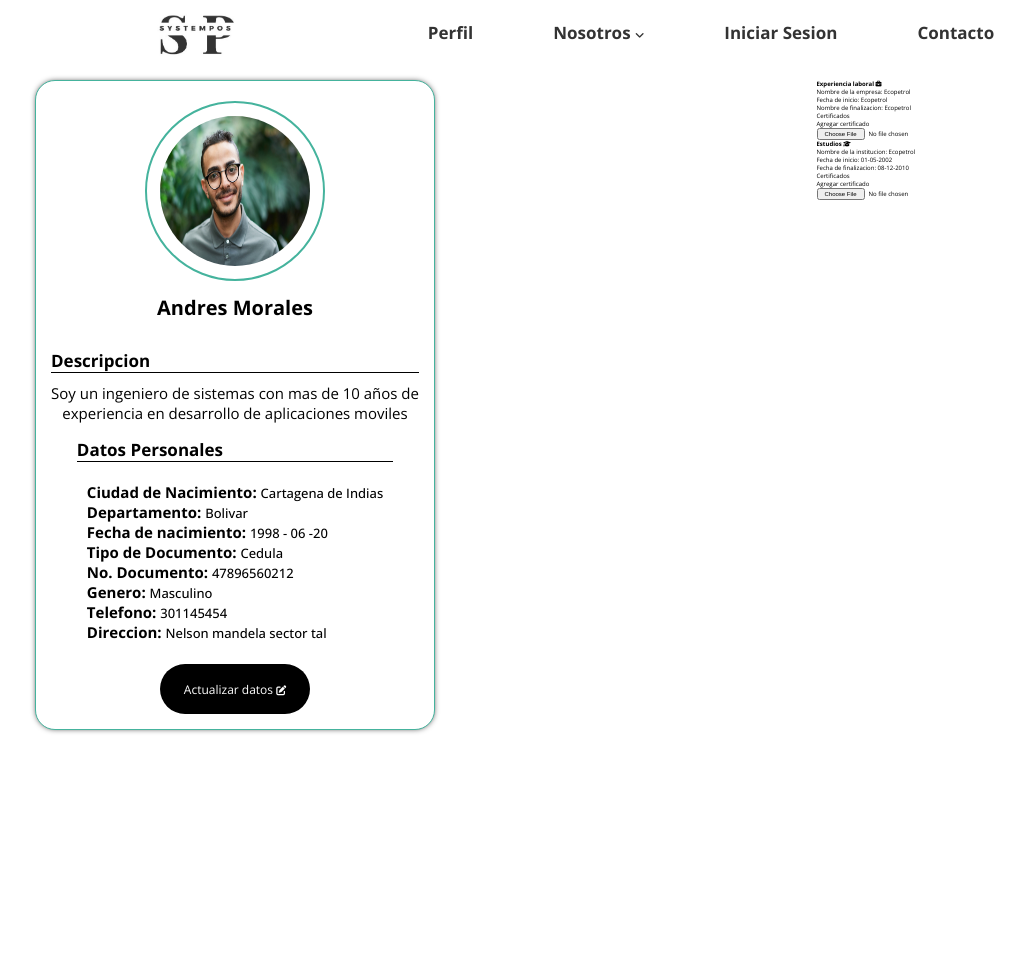
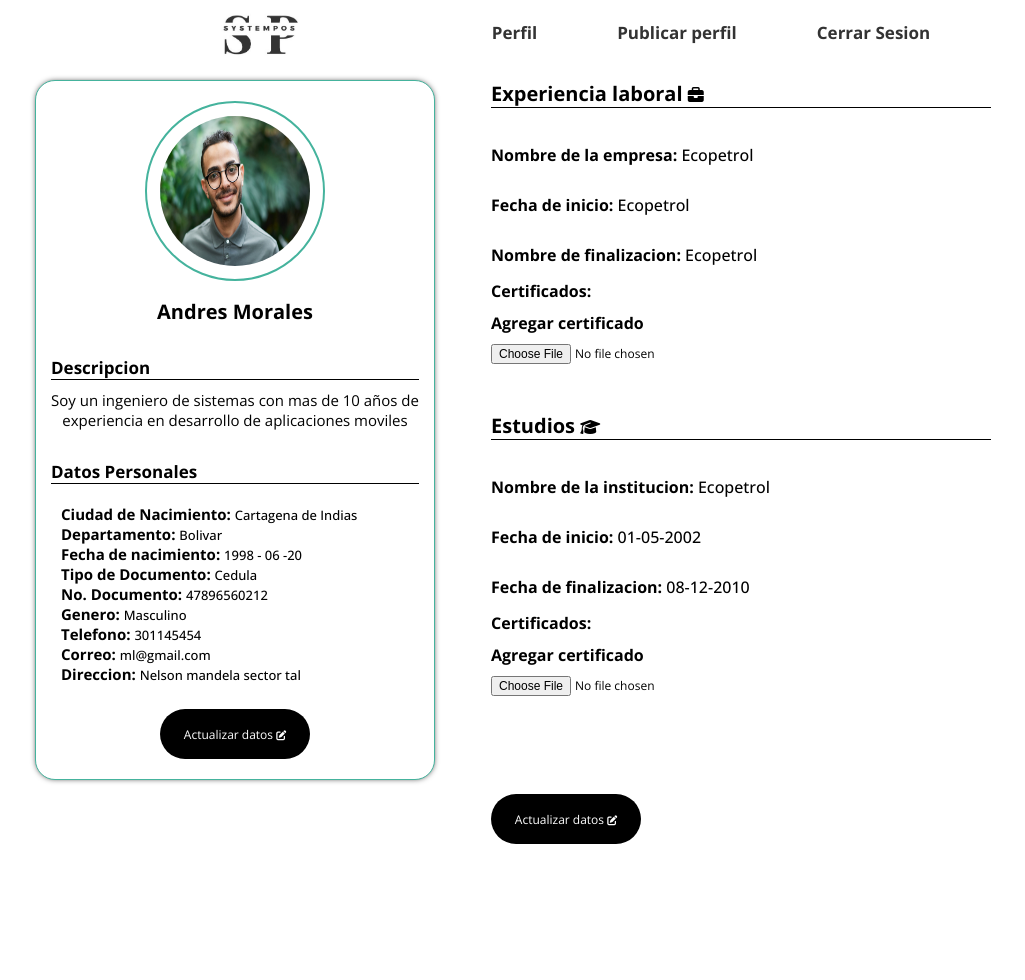
Before and after one commit to ZhironAndres/SystemPos, a PHP site: page /php/paginaPrincipalUsuario.php in a window 1280 px wide. Shown: the whole page, without its empty margins (21-1046 px from the left). After the commit the page ends 844 px from the top, so only its background shows below. Run offline with PHP 8.4, Linux system fonts and the light colour scheme; some libraries are stand-ins or nearby versions.

Commit message:
Terminando de crear el perfil de usuario

```diff
--- a/CSS/profileUser.css
+++ b/CSS/profileUser.css
@@ -155,7 +155,7 @@ header{
 
 .profileDisplay{
     width:40%;
-    height: 900px;
+    height: 500px;
     display: flex;
     flex-direction: column;
     margin-top: 80px;
@@ -167,7 +167,7 @@ header{
 
 .cardProfile{
     width: 400px;
-    height: 650px;
+    height: 700px;
     display: flex;
     align-items: center;
     background-color: #ffffff;
@@ -241,7 +241,10 @@ header{
 
     justify-content: center;
 }
-
+.info{
+    width: 100%;
+    padding: 15px;
+}
 .datosPersonales h4{
     font-size: 1.7rem;
     border-bottom: 1px solid black;
@@ -314,9 +317,113 @@ header{
 
 .infoDisplay{
     width:60%;
-    height: 900px;
+    height: 600px;
     display: flex;
     flex-direction: column;
     margin-top: 80px;
     align-items: center;
 }
+
+.information{
+    width: 100%;
+    height: 345px;
+    display: flex;
+    flex-direction: column;
+}
+
+.titulo{
+    width: 500px;
+    height: 50px;
+
+}
+
+.titulo h5{
+    font-size: 2rem;
+    border-bottom: 1px solid black;
+}
+
+.titulo i{
+    font-size: 1.6rem;
+}
+
+.campos{
+    width: auto;
+    height: auto;
+
+}
+
+.campos p{
+    font-size: 1.6rem;
+    line-height: 50px;
+    font-weight: 700;
+}
+
+.campos span{
+   font-size: 1.6rem;
+   font-weight: 500;
+}
+.certify{
+    width: auto;
+    height: auto;
+}
+.certify p{
+    font-size: 1.6rem;
+    font-weight: 700;
+    margin-bottom: 10px;
+}
+
+.files{
+    width: 500px;
+    height: 100px;
+}
+
+.files p{
+    font-size: 1.6rem;
+    font-weight: 700;
+    margin-bottom: 10px;
+}
+.files input{
+    font-size: 1.2rem;
+}
+.buttonActualizar{
+    width: 150px;
+    height: 150px;
+    display: flex;
+    justify-content: center;
+    align-items: center;
+}
+
+.buttonActualizar button{
+    width: 150px;
+    height: 50px;
+   margin: 0 auto;
+    border-radius: 50px;
+   border: none;
+    background-color:black;
+
+
+}
+
+.buttonActualizar a{
+    width: 100%;
+    font-size: 1.2rem;
+    text-decoration: none;
+    color: white;
+
+}
+
+.buttonActualizar button:hover{
+    border: 3px solid rgb(26, 188, 156);
+    animation: pulsate 1s ease-in-out;
+}
+
+@keyframes pulsate {
+    0%{
+        box-shadow: 0 0 50px  rgb(43, 247, 207);
+    }
+}
+
+.buttonActualizar i{
+    color: white;
+    font-size: 1rem;
+}
--- a/php/paginaPrincipalUsuario.php
+++ b/php/paginaPrincipalUsuario.php
@@ -27,14 +27,8 @@
             <div class="container-list">
                 <ul class="nav-menu">
                     <li class="nav-item"><a class="nav-link" href="#">Perfil</a></li>
-                    <li class="nav-item"><a class="nav-link" href="#Nosotros">Nosotros <i class="fa-solid fa-angle-down"></i></a>
-                        <ul class="submenu">
-                            <li><a href="#">Mision</a></li>
-                            <li><a href="#">Vision</a></li>
-                        </ul>
-                    </li>
-                    <li class="nav-item"><a class="nav-link" href="php/iniciarSesion.php">Iniciar <span></span> Sesion</a></li>
-                    <li class="nav-item"><a class="nav-link" href="#Contacto">Contacto</a></li>
+                    <li class="nav-item"><a class="nav-link" href="php/iniciarSesion.php">Publicar perfil</a></li>
+                    <li class="nav-item"><a class="nav-link" href="#Contacto">Cerrar Sesion</a></li>
                 </ul>
             </div>
             <div class="hamburger">
@@ -73,6 +67,7 @@
                        <div class="datos"> <p>No. Documento:  <span>47896560212</span></p> </div>
                        <div class="datos"> <p>Genero:   <span>Masculino</span></p> </div>
                     <div class="datos"> <p>Telefono:  <span>301145454</span></p> </div>
+                    <div class="datos"> <p>Correo:   <span>ml@gmail.com</span></p> </div>
                     <div class="datos"> <p>Direccion:   <span>Nelson mandela sector tal</span></p> </div>
                        </div>
                     </div>
@@ -88,10 +83,10 @@
                     <div class="campos"><p>Nombre de la empresa: <span>Ecopetrol</span></p></div>
                     <div class="campos"><p>Fecha de inicio: <span>Ecopetrol</span></p></div>
                     <div class="campos"><p>Nombre de finalizacion: <span>Ecopetrol</span></p></div>
-                    <div>
-                        <p>Certificados</p>
+                    <div class= "certify">
+                        <p>Certificados:</p>
                     </div>
-                    <div >
+                    <div class= "files">
                         <p>Agregar certificado</p>
                         <input type="file" name="" id="">
                     </div>
@@ -101,15 +96,19 @@
                     <div class="campos"><p>Nombre de la institucion: <span>Ecopetrol</span></p></div>
                     <div class="campos"><p>Fecha de inicio: <span>01-05-2002</span></p></div>
                     <div class="campos"><p>Fecha de finalizacion: <span>08-12-2010</span></p></div>
-                    <div>
-                        <p>Certificados</p>
+                    <div class= "certify">
+                        <p>Certificados:</p>
                     </div>
-                    <div>
+                    <div class= "files">
                         <p>Agregar certificado</p>
                         <input type="file" name="" id="">
                     </div>
                 </div>
-                <div class="information"></div>
+                <div class="information">
+                <div class="buttonActualizar">
+                        <button><a href="#">Actualizar datos </a> <i class="fa-solid fa-pen-to-square"></i></button>
+                </div>
+                </div>
             </section>
         </section>
     </main>
```
